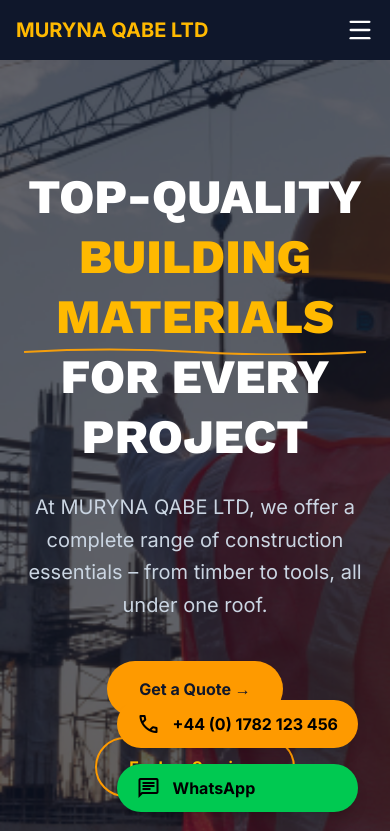
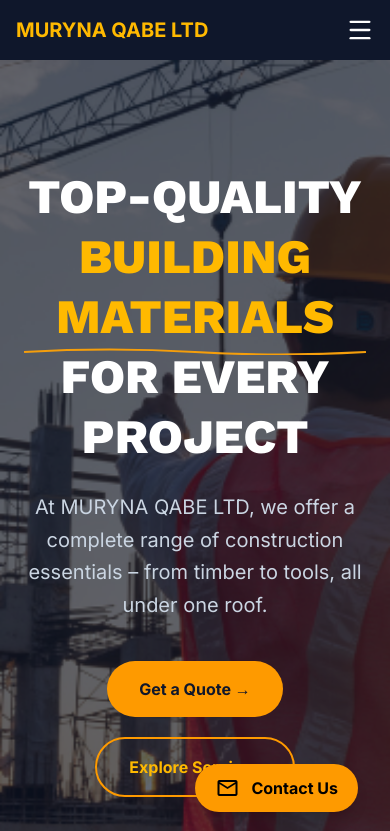
Before and after one commit to Hamzafarooq787/muryna-qabe-construction, a Next.js app: page / in a window 390 px wide. Shown: the top 831 px of the page. Built offline with nearby package versions, Linux system fonts and the light colour scheme.

Commit message:
fix: remove contact info and replace buttons
Remove all phone numbers, WhatsApp, and email across 4 files.

```diff
--- a/app/contact/page.tsx
+++ b/app/contact/page.tsx
@@ -227,43 +227,11 @@ export default function ContactPage() {
                             sales@murynaqabe.co.uk
                           </a>
                         </p>
-                        <p>
-                          <span className="text-gray-400 text-sm">Director:</span>
-                          <br />
-                          <a
-                            href="mailto:nicolae.turcitu@murynaqabe.co.uk"
-                            className="text-amber-400 hover:text-amber-300 transition text-sm"
-                          >
-                            nicolae.turcitu@murynaqabe.co.uk
-                          </a>
-                        </p>
                       </div>
                     </div>
                   </div>
                 </div>
 
-                <div
-                  className="scroll-reveal bg-[#1e293b]/60 backdrop-blur-md rounded-3xl p-8 border border-gray-700 shadow-xl"
-                  data-animation="fade-right"
-                  style={{ transitionDelay: "0.2s" }}
-                >
-                  <div className="flex items-start gap-4">
-                    <span className="material-symbols-outlined text-amber-400 text-3xl">
-                      call
-                    </span>
-                    <div>
-                      <h3 className="text-xl font-bold text-white mb-2">
-                        Phone
-                      </h3>
-                      <a
-                        href="tel:+441782123456"
-                        className="text-gray-300 text-sm hover:text-amber-400 transition"
-                      >
-                        +44 (0) 1782 123 456
-                      </a>
-                    </div>
-                  </div>
-                </div>
               </div>
             </div>
           </div>
--- a/app/page.tsx
+++ b/app/page.tsx
@@ -251,13 +251,6 @@ export default function Home() {
                 <i className="fas fa-envelope text-amber-400 text-5xl mb-4"></i>
                 <h3 className="text-2xl font-bold mb-2">EMAIL US</h3>
                 <p><a href="mailto:sales@murynaqabe.co.uk" className="hover:text-amber-400 transition">sales@murynaqabe.co.uk</a></p>
-                <p><a href="mailto:nicolae.turcitu@murynaqabe.co.uk" className="hover:text-amber-400 transition">nicolae.turcitu@murynaqabe.co.uk</a></p>
-              </div>
-              <div className="bg-slate-800/80 backdrop-blur-lg p-8 rounded-2xl text-center hover:bg-slate-700 transition-all duration-300 hover:scale-105 scroll-reveal" data-animation="fade-right">
-                <i className="fas fa-phone-alt text-amber-400 text-5xl mb-4"></i>
-                <h3 className="text-2xl font-bold mb-2">CALL US</h3>
-                <p className="text-slate-300">+44 (0) 1782 123 456</p>
-                <p className="text-sm text-slate-400">Mon-Fri 8am-5pm</p>
               </div>
             </div>
             <div className="mt-12 rounded-2xl overflow-hidden shadow-2xl h-96 scroll-reveal" data-animation="zoom-in">
@@ -367,9 +360,6 @@ export default function Home() {
           scroll-behavior: smooth;
         }
       `}</style>
-<FloatingButton
-  phone="+44 (0) 1782 123 456"
-  whatsapp="+44 (0) 1782 123 456"
-/>    </>
+<FloatingButton />    </>
   );
 }
--- a/components/FloatingButton.tsx
+++ b/components/FloatingButton.tsx
@@ -1,48 +1,30 @@
 "use client";
 
 import { motion } from "framer-motion";
+import Link from "next/link";
 
 type FloatingButtonProps = {
-  phone?: string;
-  whatsapp?: string;
   className?: string;
 };
 
-export default function FloatingButton({
-  phone = "+44 (0) 1782 123 456",
-  whatsapp = "+44 (0) 1782 123 456",
-  className = "",
-}: FloatingButtonProps) {
+export default function FloatingButton({ className = "" }: FloatingButtonProps) {
   return (
     <motion.div
       initial={{ opacity: 0, y: 50 }}
       animate={{ opacity: 1, y: 0 }}
       transition={{ duration: 0.8, type: "spring", stiffness: 120 }}
-      className={`fixed bottom-8 right-8 z-30 flex flex-col gap-4 ${className}`}
+      className={`fixed bottom-8 right-8 z-30 ${className}`}
     >
-      {/* Phone */}
-      <motion.a
-        whileHover={{ scale: 1.1 }}
-        whileTap={{ scale: 0.95 }}
-        href={`tel:${phone.replace(/[^+\d]/g, "")}`}
-        className="flex items-center gap-3 bg-amber-500 text-black font-bold px-5 py-3 rounded-full shadow-lg hover:bg-amber-400 transition-colors"
-      >
-        <span className="material-symbols-outlined text-lg">call</span>
-        <span>{phone}</span>
-      </motion.a>
-
-      {/* WhatsApp */}
-      <motion.a
-        whileHover={{ scale: 1.1 }}
-        whileTap={{ scale: 0.95 }}
-        href={`https://wa.me/${whatsapp.replace(/[^+\d]/g, "")}`}
-        target="_blank"
-        rel="noopener noreferrer"
-        className="flex items-center gap-3 bg-green-500 text-black font-bold px-5 py-3 rounded-full shadow-lg hover:bg-green-400 transition-colors"
-      >
-        <span className="material-symbols-outlined text-lg">chat</span>
-        <span>WhatsApp</span>
-      </motion.a>
+      <Link href="/contact">
+        <motion.span
+          whileHover={{ scale: 1.1 }}
+          whileTap={{ scale: 0.95 }}
+          className="flex items-center gap-3 bg-amber-500 text-black font-bold px-5 py-3 rounded-full shadow-lg hover:bg-amber-400 transition-colors"
+        >
+          <span className="material-symbols-outlined text-lg">mail</span>
+          <span>Contact Us</span>
+        </motion.span>
+      </Link>
     </motion.div>
   );
 }
--- a/components/Footer.tsx
+++ b/components/Footer.tsx
@@ -1,7 +1,7 @@
 "use client";
 
 import Link from "next/link";
-import { Mail, MapPin, Briefcase, Home, Info, Phone, Wrench } from "lucide-react";
+import { Mail, MapPin, Briefcase, Home, Info, Wrench } from "lucide-react";
 import Image from "next/image";
 
 export default function Footer() {
@@ -58,15 +58,6 @@ export default function Footer() {
                 <div>
                   <p className="text-gray-300 text-sm font-semibold">Email:</p>
                   <a href="mailto:sales@murynaqabe.com" className="text-gray-400 hover:text-amber-400 text-sm">sales@murynaqabe.com</a>
-                  <br />
-                  <a href="mailto:nicolae.turcitu@murynaqabe.com" className="text-gray-400 hover:text-amber-400 text-sm">nicolae.turcitu@murynaqabe.com</a>
-                </div>
-              </div>
-              <div className="flex gap-3">
-                <Phone className="text-amber-400 w-5 h-5 shrink-0 mt-0.5" />
-                <div>
-                  <p className="text-gray-300 text-sm font-semibold">Phone:</p>
-                  <a href="tel:+441782123456" className="text-gray-400 hover:text-amber-400 text-sm">+44 (0) 1782 123 456</a>
                 </div>
               </div>
               <div className="flex gap-3">
```
